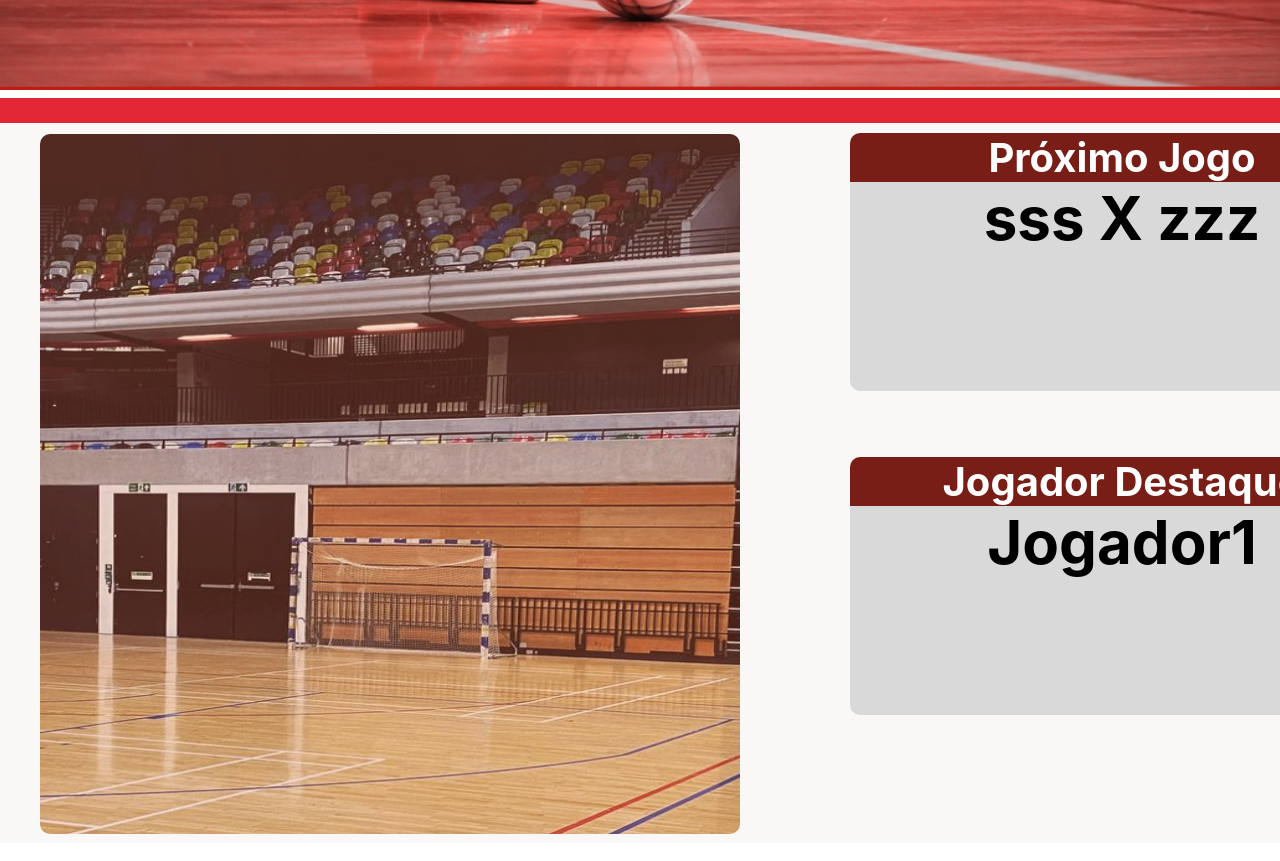
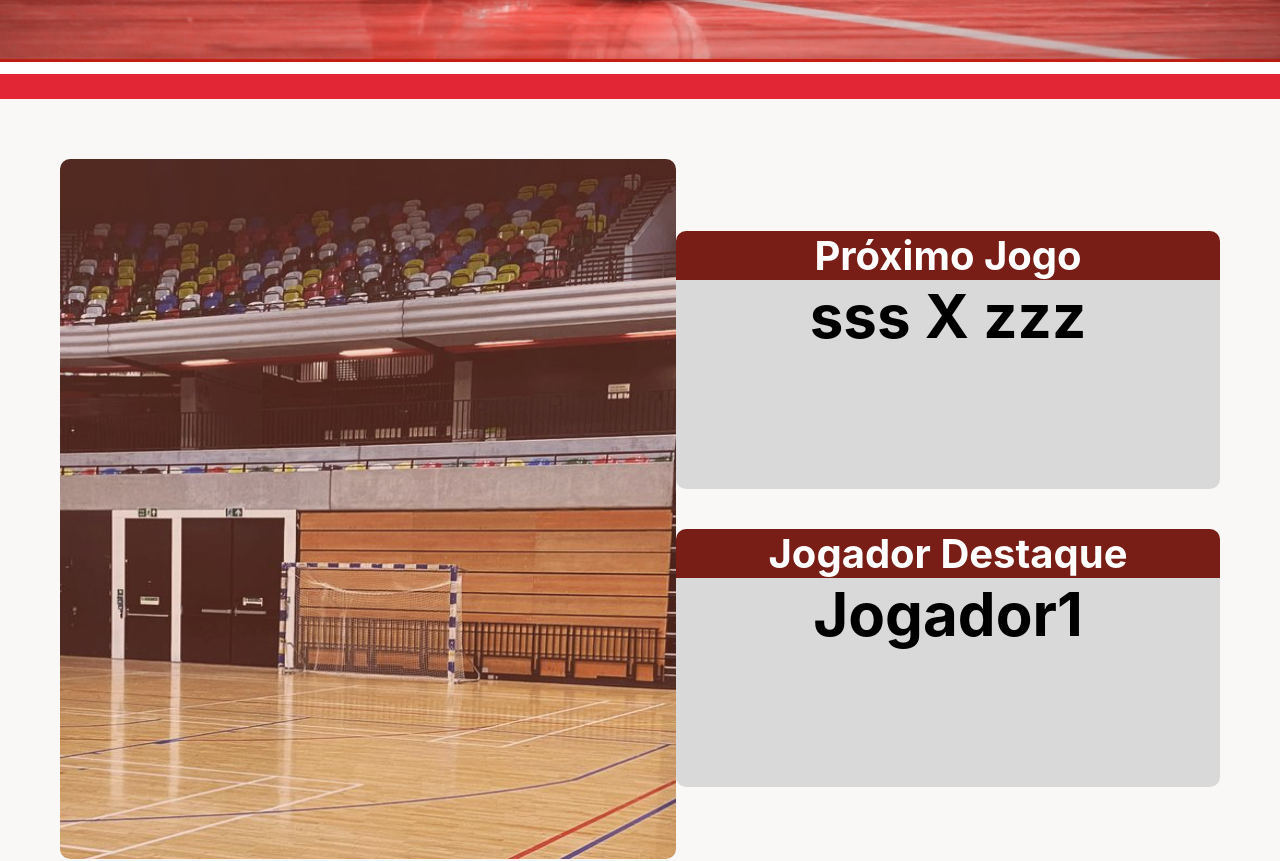
Before and after one commit to 111Yokoo/projeto-interclasse, a React (Create React App) app: page /futsal in a window 1280 px wide. Shown: the part 260-1121 px from the top of the page. Built offline with nearby package versions, Linux system fonts and the light colour scheme.

Commit message:
Responsividade esportes

```diff
--- a/src/pages/Futsal.js
+++ b/src/pages/Futsal.js
@@ -25,18 +25,24 @@
             <section>
                 <section className="info1">
                     <img class="banner2" src={Banner2} />
+                    <section class="infosBanner">
+                        <section>
                             <article className="ProximoJogo1">
                                 <h1>Próximo Jogo</h1>
                             </article>
                             <article className="ProximoJogo2">
                                 <h1>sss X zzz</h1>
                             </article>
+                        </section>
+                        <section>
                             <article className="Destaque1">
                                 <h1>Jogador Destaque</h1>
                             </article>
                             <article className="Destaque2">
                                 <h1>Jogador1</h1>
                             </article>
+                        </section>
+                    </section>
                 </section>
                 <section className="info2">
                 <strong><h1>Masculino</h1></strong>
@@ -108,7 +114,8 @@
                 </section>
                 <h1>SemiFinal</h1>
                 </section>
-                {/* pode colar normal COMEÇO */}
+
+
                 <section className="SemiFinal">
                     <table className="SemiFinal1">
                         <td className="td3">
--- a/src/pages/pageStyles/Esportes.css
+++ b/src/pages/pageStyles/Esportes.css
@@ -1,30 +1,20 @@
 .body {
     background-color: rgb(255, 255, 255);
-    justify-items: center;
-    display: flex;
-    flex-direction: column;
 }
-
 .banner1 {
-    height: 350px;
     width: 100%;
 }
-
 .banner2 {
     height: 700px;
     width: 700px;
-    margin-left: 40px;
-    margin-top: 11px;
     border-radius: 10px;
 }
-
 .line {
     height: 25px;
     width: 100%;
     margin-top: 8px;
     background-color: #e32636;
 }
-
 .line2 {
     height: 25px;
     width: 100%;
@@ -32,69 +22,64 @@
     background-color: #e32636;
     margin-top: -120px;
 }
-
 .info1 {
-    height: 720px;
+    display: flex;
+    flex-direction: row;
+    align-items: center;
+    justify-content: space-between;
     width: 100%;
     background-color: rgba(244, 241, 239, 0.515);
+    padding: 60px;
 }
-
+.infosBanner{
+    display: flex;
+    flex-direction: column;
+    align-items: center;
+    justify-content: center;
+    gap: 40px;
+}
 .ProximoJogo1 {
     width: 544px;
     text-align: center;
     background-color: #791D17;
-    margin-top: -705px;
-    margin-left: 850px;
     border-radius: 10px 10px 0px 0px;
 }
-
 .ProximoJogo1 h1 {
     font-size: 40px;
     color: white;
 }
-
 .ProximoJogo2 {
     height: 209px;
     width: 544px;
     text-align: center;
     background-color: #D9D9D9;
-    margin-left: 850px;
     border-radius: 0px 0px 10px 10px;
 }
-
 .ProximoJogo2 h1 {
     font-size: 60px;
     color: black;
 }
-
 .Destaque1 {
     width: 544px;
     text-align: center;
     background-color: #791D17;
-    margin-top: 66px;
-    margin-left: 850px;
     border-radius: 10px 10px 0px 0px;
 }
-
 .Destaque1 h1 {
     font-size: 40px;
     color: white;
 }
-
 .Destaque2 {
     height: 209px;
     width: 544px;
     text-align: center;
     background-color: #D9D9D9;
-    margin-left: 850px;
     border-radius: 0px 0px 10px 10px;
 }
-
 .Destaque2 h1 {
     font-size: 60px;
     color: black;
 }
-
 .info2 {
     display: flex;
     flex-direction: column;
@@ -105,11 +90,9 @@
     height: 1000px;
     width: 98%;
 }
-
 .info2 h1 {
     font-size: 50px;
 }
-
 .Tabelas {
     display: flex;
     justify-content: space-around;
@@ -122,7 +105,6 @@
 }
 .td0 {
     width: 800px;
-    /* Largura das células */
     height: 110px;
     font-size: 40px;
     border: 3px solid rgb(85, 84, 84);
@@ -163,19 +145,15 @@
     height: 400px;
     width: 1500px;
 }
-
 .SemiFinal1 {
     width: 1300px;
-    /* Largura total da tabela */
     border-collapse: collapse;
 }
-
 .SemiFinal2 {
     display: flex;
     justify-content: center;
     align-items: center;
 }
-
 .SemiFinal2 p {
     height: 50px;
     width: 143px;
@@ -183,7 +161,6 @@
     border: 3px solid rgb(84, 84, 84);
     border-radius: 10px;
 }
-
 .Final {
     display: flex;
     align-items: center;
@@ -193,21 +170,15 @@
     width: 1500px;
     margin-top: -80px;
 }
-
 .Final1 {
     width: 1300px;
-    /* Largura total da tabela */
     border-collapse: collapse;
-
 }
-
 .Final h1 {
     font-size: 50px;
 }
-
 .td4 {
     width: 1300px;
-    /* Largura das células */
     height: 100px;
     border: 3px solid rgb(84, 84, 84);
     background-color: #eeeeee;
@@ -218,13 +189,11 @@
     align-items: center;
     justify-content: space-between;
 }
-
 .finalista {
     margin-left: 200px;
     margin-right: 200px;
     font-size: 30px;
 }
-
 .bannerInferior {
     background-color: #eeeeee;
     font-size: 20px;
@@ -233,21 +202,17 @@
     align-items: center;
     justify-content: center;
 }
-
 .footer {
     width: 100%;
     display: flex;
     justify-content: center;
 }
-
 .textFooter {
     text-align: justify;
     padding: 20px;
 }
-
 .imagemfooter img {
     width: 100% 100%;
-
 }
 .tabelaSemiFinal{
     display: flex;
```
Lines whose indentation alone changed are shown as unchanged.
